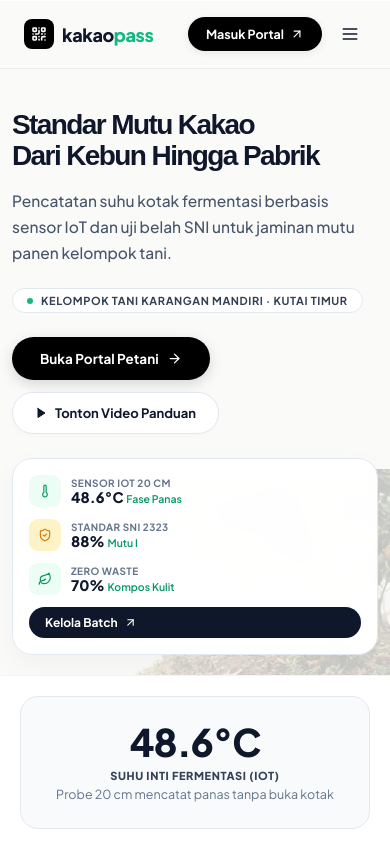
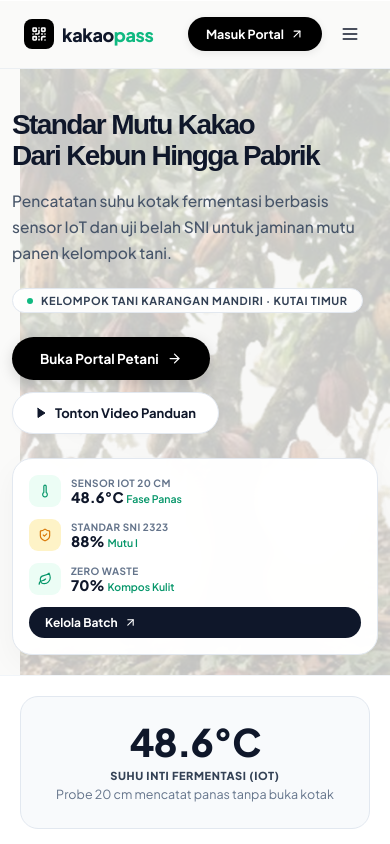
Before and after one commit to RafiAbdurrohim/kakao-pass, a Next.js app: page / in a window 390 px wide. Shown: the top 844 px of the page. Built offline with nearby package versions, Linux system fonts and the light colour scheme.

Commit message:
style: naikan posisi pohon kakao mentok hingga sebelum header

```diff
--- a/app/kp.css
+++ b/app/kp.css
@@ -1123,8 +1123,8 @@
 .concept-hero-inner{width:min(1280px,calc(100% - 48px));margin:0 auto;display:flex;flex-direction:column;justify-content:space-between;flex:1;min-height:calc(100vh - 132px);min-height:calc(100dvh - 132px);position:relative;z-index:2}
 
 /* Pohon Kakao Cutout di Sisi Kanan (Transparan) */
-.concept-hero-tree-frame{position:absolute;right:0;bottom:0;width:min(58vw,1020px);height:86%;max-height:700px;pointer-events:none;z-index:1;display:flex;align-items:flex-end;justify-content:flex-end}
-.concept-hero-tree-render{width:100%;height:100%;object-fit:contain;object-position:right bottom;filter:drop-shadow(0 20px 40px rgba(15,23,42,.06))}
+.concept-hero-tree-frame{position:absolute;top:68px;right:0;bottom:0;width:min(64vw,1150px);pointer-events:none;z-index:1;display:flex;align-items:flex-start;justify-content:flex-end;overflow:hidden}
+.concept-hero-tree-render{width:100%;height:100%;object-fit:cover;object-position:right top;filter:drop-shadow(0 20px 40px rgba(15,23,42,.06))}
 
 /* Left Content Area */
 .concept-hero-left-copy{max-width:620px;position:relative;z-index:2;margin-top:auto;margin-bottom:auto;padding:24px 0}
@@ -1253,7 +1253,7 @@
 @media(max-width:960px){
   .concept-hero-section{padding-top:92px;padding-bottom:28px;min-height:auto}
   .concept-hero-inner{width:calc(100% - 32px);min-height:auto}
-  .concept-hero-tree-frame{width:80vw;height:55%;max-height:420px;opacity:.28}
+  .concept-hero-tree-frame{top:68px;width:85vw;height:calc(100% - 68px);opacity:.28}
   .concept-main-title{font-size:32px}
   .concept-docked-bar{flex-direction:column;align-items:stretch;gap:12px;padding:16px}
   .dock-divider{display:none}
@@ -1271,7 +1271,7 @@
 @media(max-width:600px){
   .concept-hero-section{padding-top:84px;padding-bottom:20px}
   .concept-hero-inner{width:calc(100% - 24px)}
-  .concept-hero-tree-frame{width:95vw;height:48%;opacity:.2}
+  .concept-hero-tree-frame{top:68px;width:95vw;height:calc(100% - 68px);opacity:.2}
   .concept-main-title{font-size:28px}
   .footer-grid-layout{grid-template-columns:1fr}
   .concept-timeline-bar{grid-template-columns:1fr;gap:8px}
```
